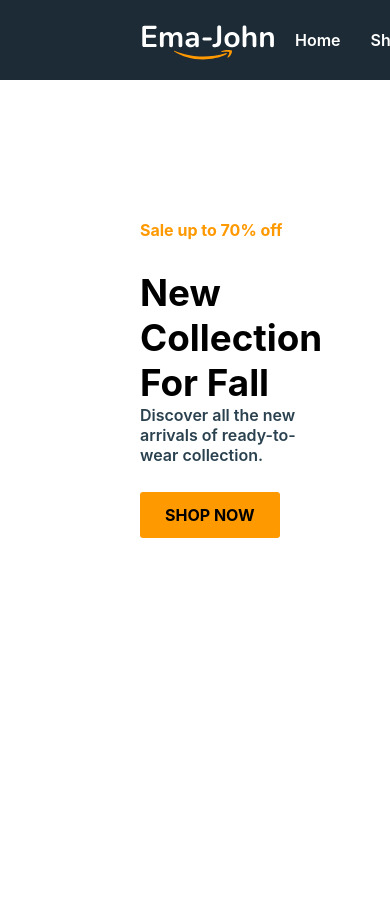
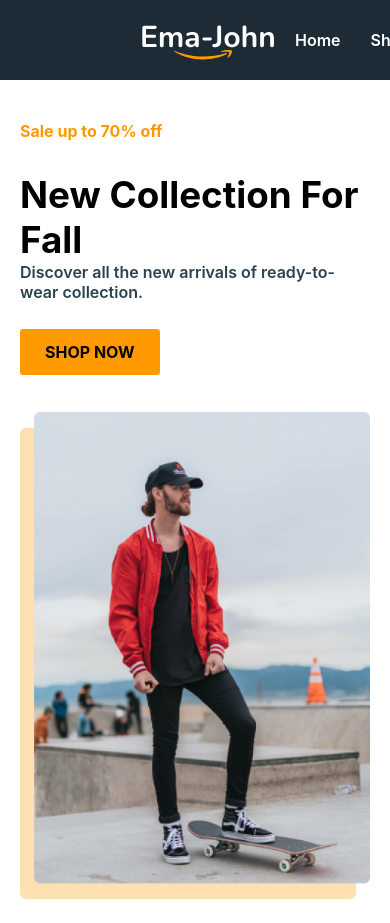
Before and after one commit to Rajebulalam/ema-jhon-git, a React (Create React App) app: page / in a window 390 px wide. Shown: the top 923 px of the page. Before the commit the page ends 844 px from the top, so only its background shows below. Built offline with nearby package versions, Linux system fonts and the light colour scheme; no server answers.

Commit message:
Home Page Responsive

```diff
--- a/src/components/Home/Home.css
+++ b/src/components/Home/Home.css
@@ -34,8 +34,33 @@
 .home-container div a:hover {
     background-color: orange;
 }
-.home-container div img{
+
+.home-container div img {
     max-width: 470px;
     width: 100%;
     height: 500px;
 }
+
+@media only screen and (min-width: 200px) and (max-width: 867px) {
+
+    .home-container {
+        padding: 20px;
+        flex-direction: column;
+    }
+
+    .home-container div:first-child {
+        margin-bottom: 50px;
+    }
+
+    .home-container div img {
+        width: 100%;
+        height: auto;
+    }
+
+}
+
+/* @media only screen and (min-width: 480px) and (max-width: 767px) {
+
+
+
+} */
```
